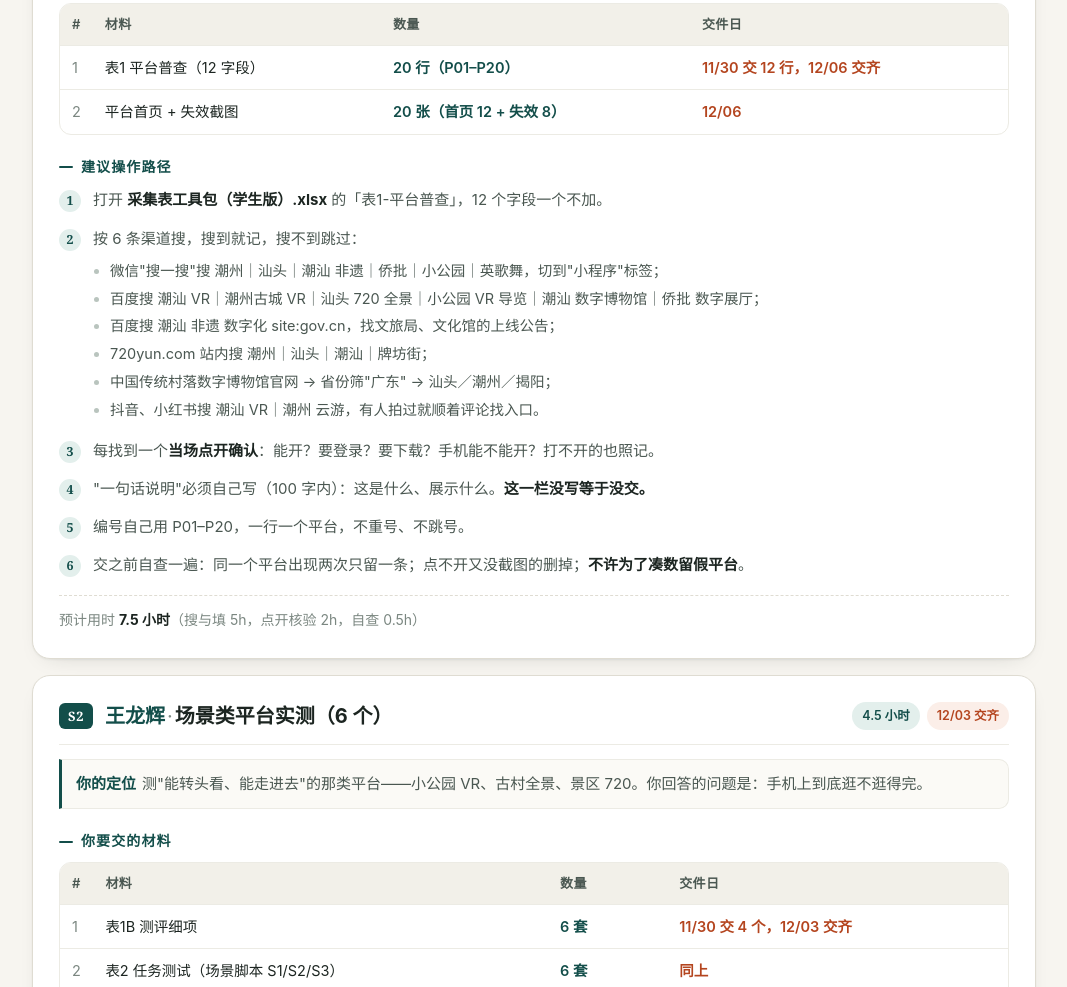
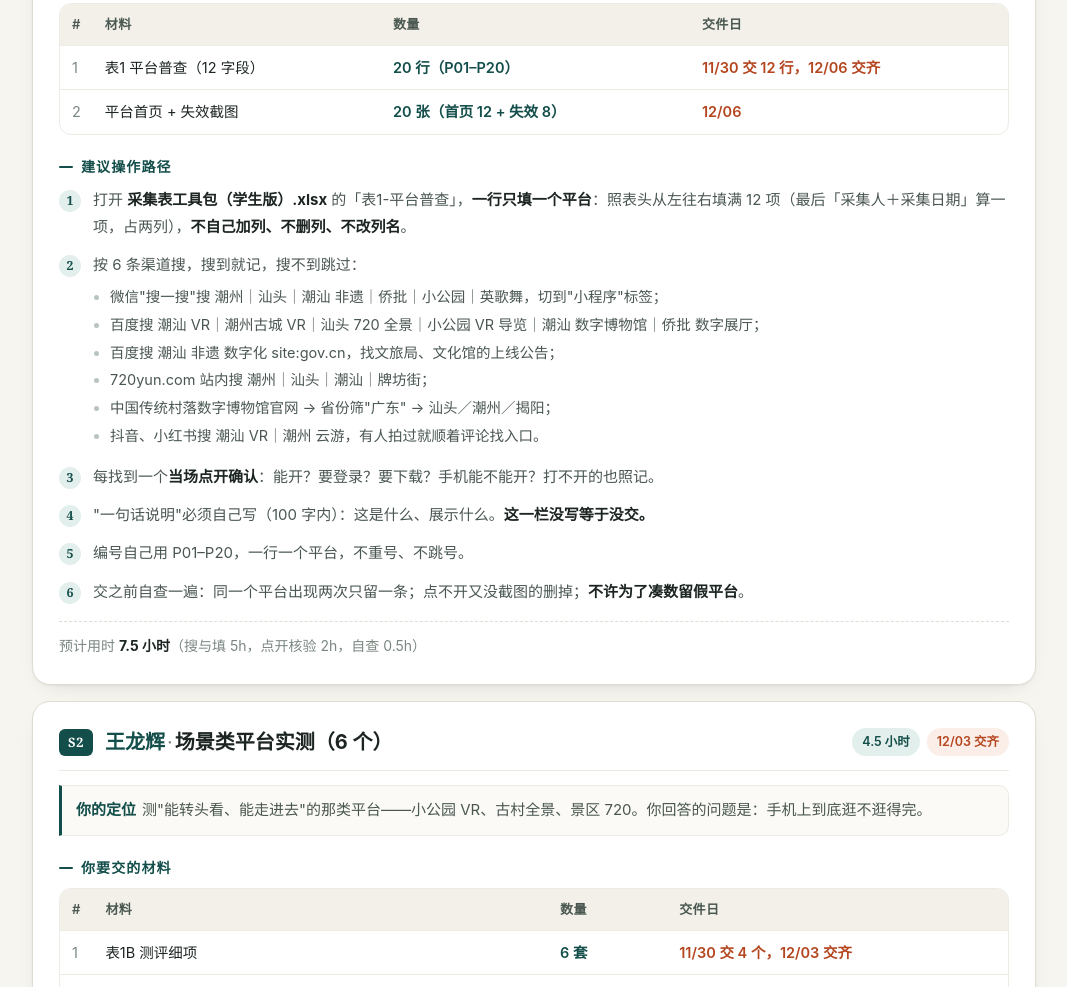
Before and after one commit to yubinpeng2020/chaoshan-vr-team-plan, a plain HTML site: page index.html in a window 1280 px wide. Shown: the part 1879-2866 px from the top of the page, without its empty margins (106-1173 px from the left). Drawn offline with Linux system fonts and the light colour scheme.

Commit message:
改写表1填写说明：说明 12 项=13 列，避免学生误解

```diff
--- a/index.html
+++ b/index.html
@@ -464,7 +464,7 @@ footer p{margin:0 0 6px}
 
       <h4>建议操作路径</h4>
       <ol class="steps">
-        <li>打开 <a href="files/采集表工具包_学生版.xlsx" download><b>采集表工具包（学生版）.xlsx</b></a> 的「表1-平台普查」，12 个字段一个不加。</li>
+        <li>打开 <a href="files/采集表工具包_学生版.xlsx" download><b>采集表工具包（学生版）.xlsx</b></a> 的「表1-平台普查」，<b>一行只填一个平台</b>：照表头从左往右填满 12 项（最后「采集人＋采集日期」算一项，占两列），<b>不自己加列、不删列、不改列名</b>。</li>
         <li>按 6 条渠道搜，搜到就记，搜不到跳过：
           <ul>
             <li>微信"搜一搜"搜 潮州｜汕头｜潮汕 非遗｜侨批｜小公园｜英歌舞，切到"小程序"标签；</li>
```
